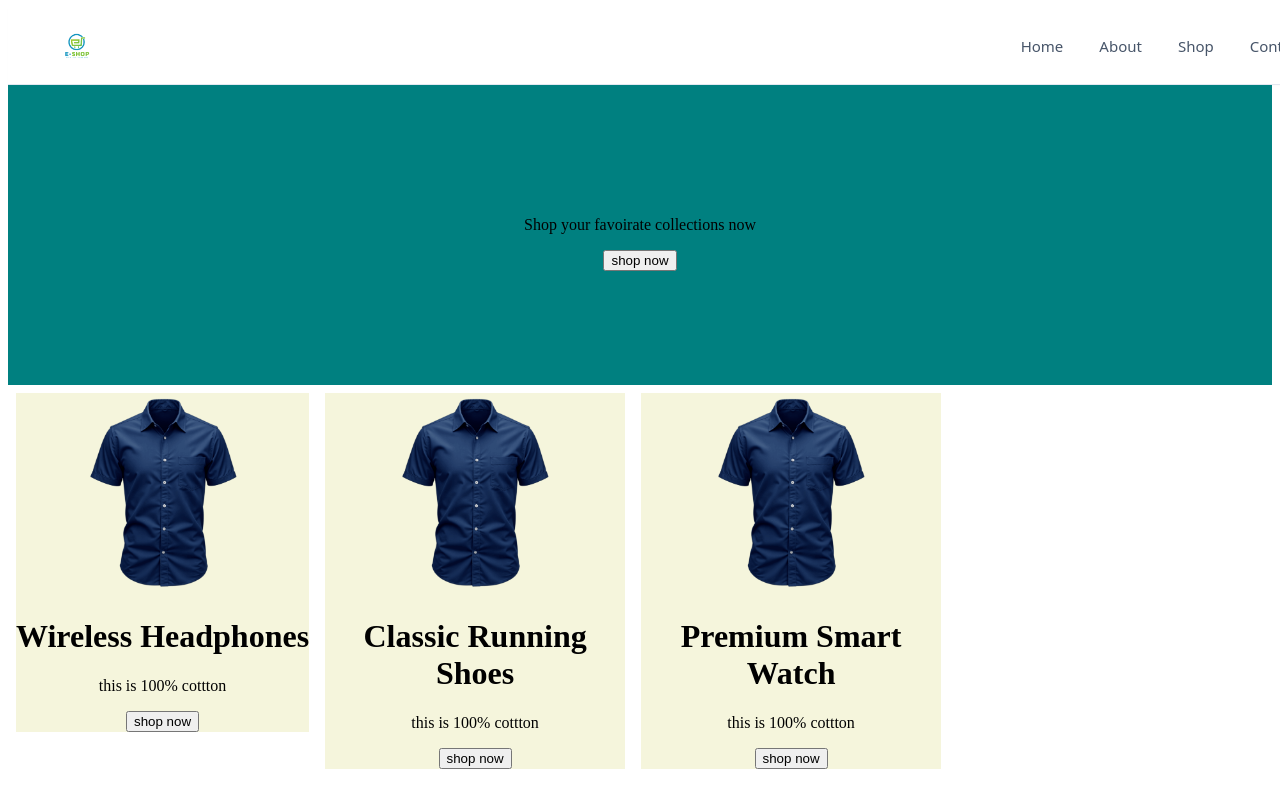
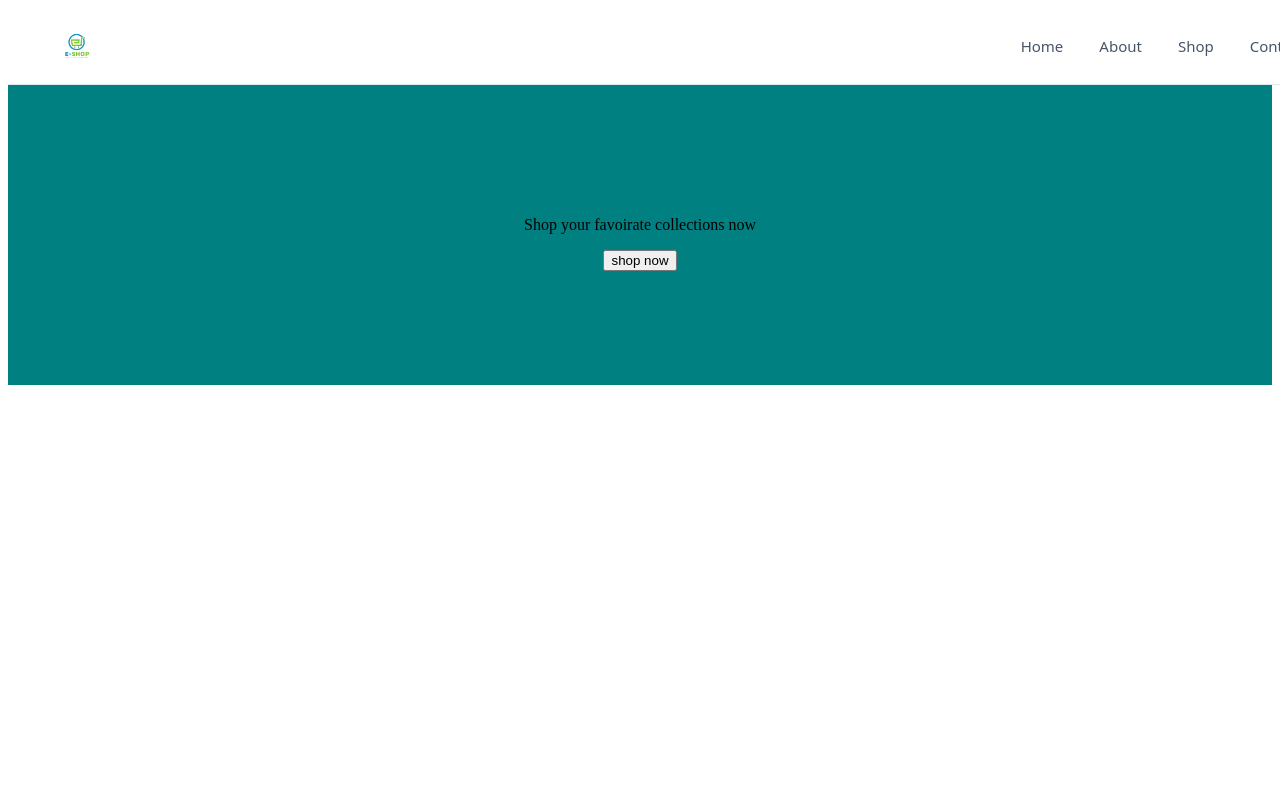
Before and after one commit to ajithyaasaf/React-learn, a React (Vite) app in the folder Ecommerce-practice/Ecommerce-practice/: page / in a window 1280 px wide. Shown: the top 800 px of the page. Built offline with nearby package versions, Linux system fonts and the light colour scheme.

Commit message:
code changes

```diff
--- a/Ecommerce-practice/Ecommerce-practice/src/combonents/Categories.jsx
+++ b/Ecommerce-practice/Ecommerce-practice/src/combonents/Categories.jsx
@@ -3,8 +3,9 @@ import mens from "../assets/products/men.png"
 
 function Categories(props) {
 
+
     return (
-        <div style={{ display: "flex" }}>
+        props.available && <div style={{ display: "flex" }}>
             {props.prod.map((val) => {
                 return (
 
@@ -21,6 +22,8 @@ function Categories(props) {
             })}
         </div>
     )
+
 }
 
+
 export default Categories
--- a/Ecommerce-practice/Ecommerce-practice/src/data/products.js
+++ b/Ecommerce-practice/Ecommerce-practice/src/data/products.js
@@ -19,7 +19,7 @@ export const products = [
         rating: "4.3",
         category: "Footwear",
         discount: "15%",
-        inStock: true
+        inStock: false
     },
     {
         id: 3,
```
Also changed, not shown: 1 other file (tests, documents, lock files or other folders).
